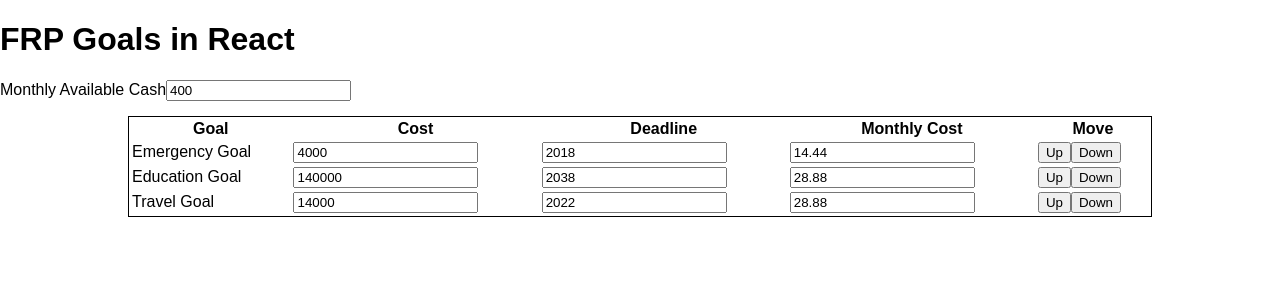
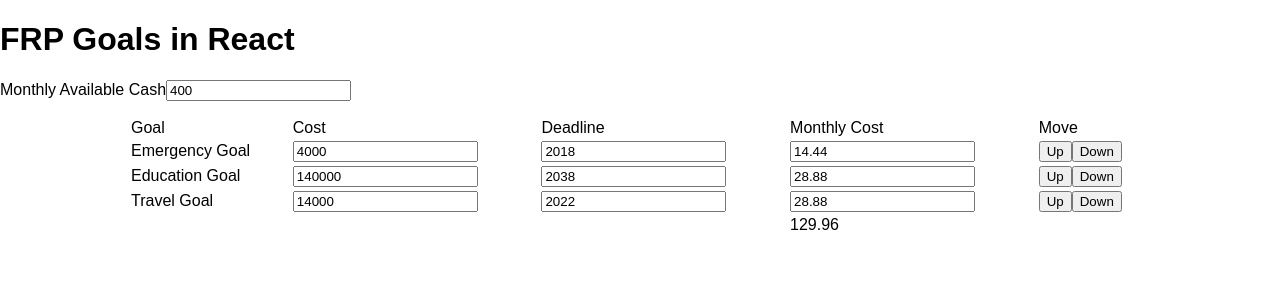
Before and after one commit to abmagil/spending_plans, a React app: page / in a window 1280 px wide. Shown: the top 300 px of the page. Built offline with nearby package versions, Linux system fonts and the light colour scheme.

Commit message:
Get summation of outlays to work

```diff
--- a/src/components/FrpTable.js
+++ b/src/components/FrpTable.js
@@ -1,7 +1,9 @@
 import goals from '../../goals'
 
-import React from 'react'
+import sum from 'lodash/sum';
+import React from 'react';
 import { StyleSheet, css } from 'aphrodite/no-important';
+import cdf from '../../cdf';
 import FrpGoalRow from './FrpGoalRow'
 
 const {
@@ -22,23 +24,31 @@ class FrpTable extends Component {
     return <table className={css(styles.table)}>
       <thead>
         <tr>
-         <th>Goal</th>
-         <th>Cost</th>
-         <th>Deadline</th>
-         <th>Monthly Cost</th>
-         <th>Move</th>
+         <td>Goal</td>
+         <td>Cost</td>
+         <td>Deadline</td>
+         <td>Monthly Cost</td>
+         <td>Move</td>
        </tr>
       </thead>
       <tbody>
         {goals.map((goal) => (<FrpGoalRow goal={goal} key={goal.type} />))}
       </tbody>
+      <tfoot>
+        <tr>
+          <td colSpan="3" className={css(styles.foot)}></td>
+          <td readOnly className={css(styles.total)}>
+            {sum(cdf(goals.map((g) => g.outlay)))}
+          </td>
+          <td></td>
+        </tr>
+      </tfoot>
     </table>
   }
 }
 
 const styles = StyleSheet.create({
   table: {
-    border: '1px solid black',
     width: '80%',
     margin: '15px auto'
   }
```
